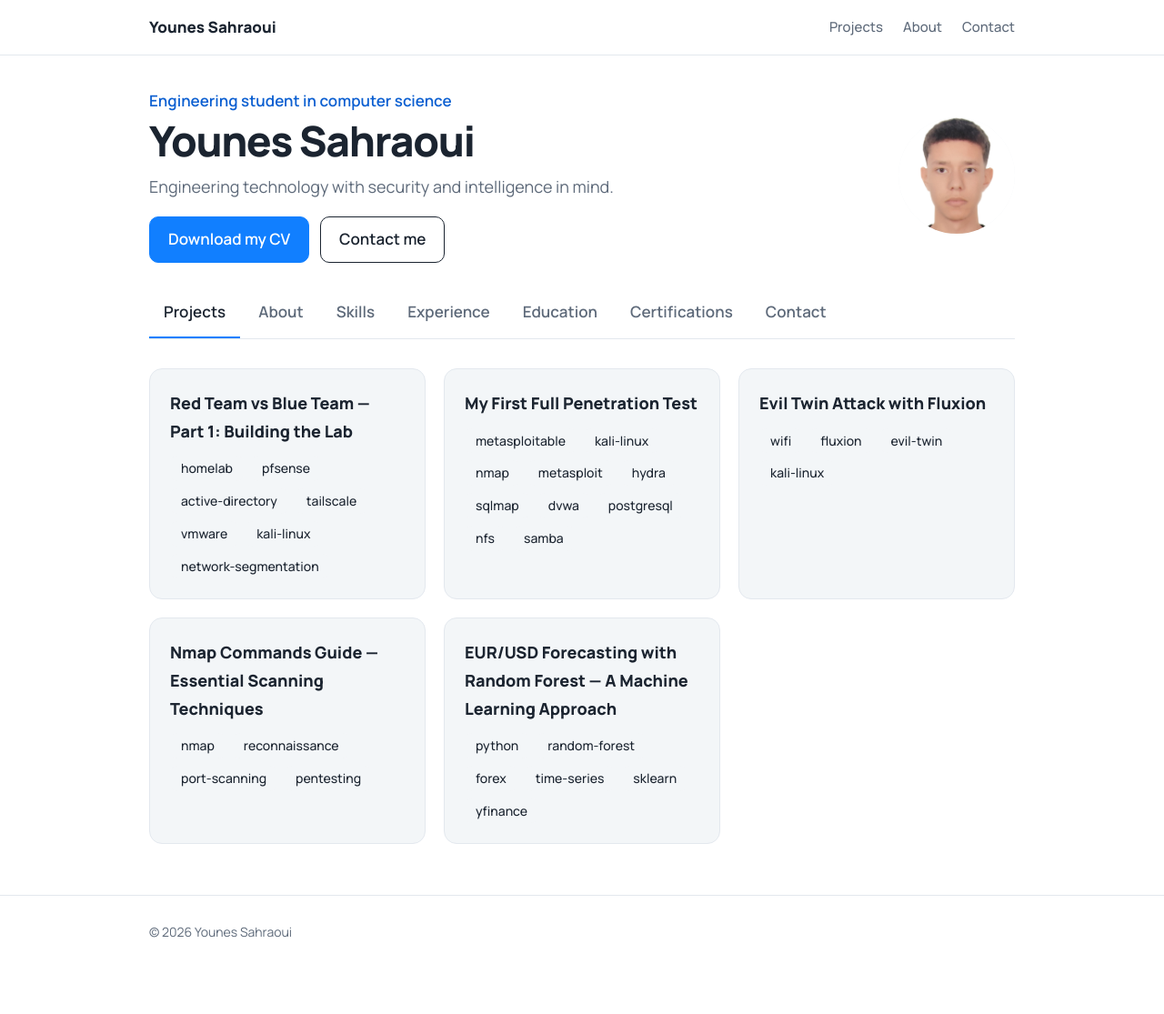
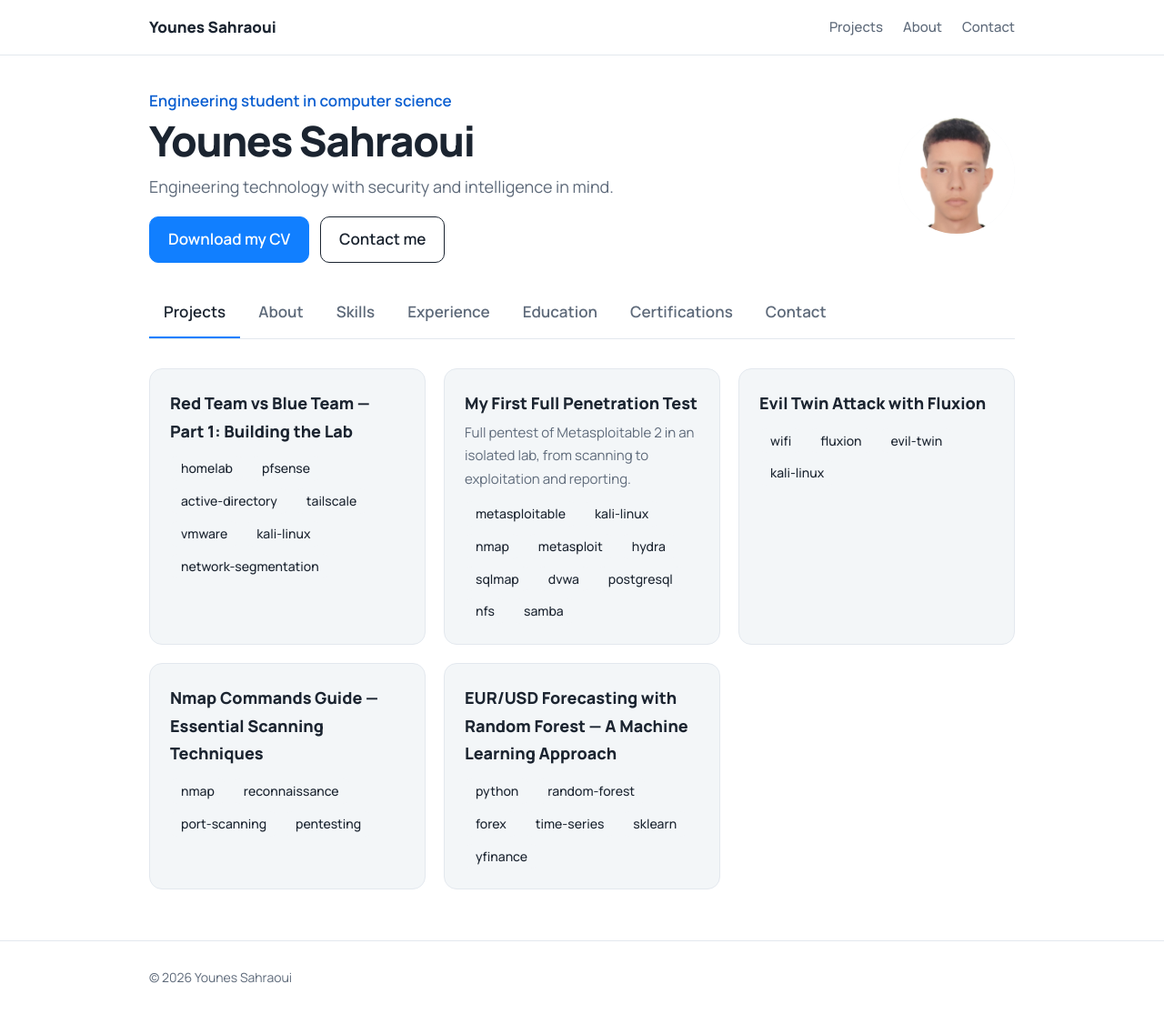
Before and after one commit to ii0ns/ii0ns.github.io, a Jekyll site: the page built from index.html, in a window 1280 px wide and 1115 px high. Shown: the whole window at 91% size. Built offline with Jekyll 4.4.1, drawn with Linux system fonts in a browser that asks for light colours.

```diff
--- a/_projects/2025-12-27-pentest-metasploitable2.md
+++ b/_projects/2025-12-27-pentest-metasploitable2.md
@@ -1,6 +1,7 @@
 ---
 title: "My First Full Penetration Test"
 date: 2025-11-27 00:00:00 +0000
+summary: Full pentest of Metasploitable 2 in an isolated lab, from scanning to exploitation and reporting.
 categories: [Cybersecurity, Penetration Testing]
 tags: [metasploitable, kali-linux, nmap, metasploit, hydra, sqlmap, dvwa, postgresql, nfs, samba]
 comments: true
```
